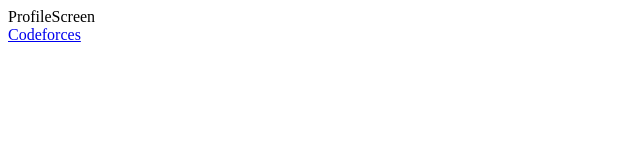
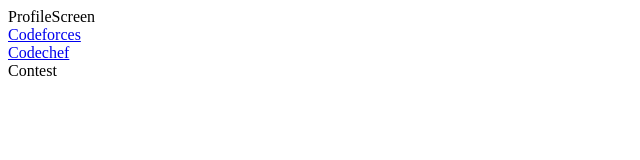
Before and after one commit to Sarthak3204/Coding-Dashboard, a React (Vite) app in the folder frontend/: page /profile in a window 1280 px wide. Shown: the top 160 px of the page, without its empty margins (0-640 px from the left). Built offline with nearby package versions, Linux system fonts and the light colour scheme; no server answers; sample sign-in values are in the browser's storage.

Commit message:
added upcoming contest

```diff
--- /dev/null
+++ b/frontend/src/components/Contest.jsx
@@ -0,0 +1,30 @@
+import axios from 'axios'
+import React from 'react'
+
+export default function Contest() {
+
+  async function loadContest() {
+    const response = await axios.get("https://kontests.net/api/v1/all");
+
+    const data = response.data.filter(contest => {
+      if (contest.site === "CodeForces" || contest.site === "CodeChef") {
+        return contest;
+      }
+    }).map(contest => {
+      return {
+        name: contest.name,
+        url: contest.url,
+        start_time: contest.start_time,
+        end_time: contest.end_time,
+        site: contest.site
+      }
+    });
+
+    console.log(data);
+  }
+
+  loadContest();
+  return (
+    <div>Contest</div>
+  )
+}
--- a/frontend/src/main.jsx
+++ b/frontend/src/main.jsx
@@ -16,6 +16,7 @@
 import LoginScreen from './screens/LoginScreen.jsx';
 import ProfileScreen from './screens/ProfileScreen.jsx';
 import CFScreen from './screens/CFScreen.jsx';
+import CCScreen from './screens/CCScreen.jsx';
 
 const router = createBrowserRouter(
   createRoutesFromElements(
@@ -27,6 +28,7 @@
         <Route path='/profile'>
           <Route index element={<ProfileScreen />}></Route>
           <Route path='codeforces' element={<CFScreen />}></Route>
+          <Route path='codechef' element={<CCScreen />}></Route>
         </Route>
       </Route>
     </Route>
--- /dev/null
+++ b/frontend/src/screens/CCScreen.jsx
@@ -0,0 +1,7 @@
+import React from 'react'
+
+export default function CCScreen() {
+  return (
+    <div>CCScreen</div>
+  )
+}
--- a/frontend/src/screens/ProfileScreen.jsx
+++ b/frontend/src/screens/ProfileScreen.jsx
@@ -1,5 +1,6 @@
 import React from 'react'
 import { Link, Outlet } from 'react-router-dom'
+import Contest from '../components/Contest'
 
 export default function ProfileScreen() {
   return (
@@ -9,7 +10,12 @@
         <Link to='/profile/codeforces'>
           Codeforces
         </Link>
+        <br />
+        <Link to='/profile/codechef'>
+          Codechef
+        </Link>
       </div>
+      <Contest />
       <Outlet />
     </>
   )
```
